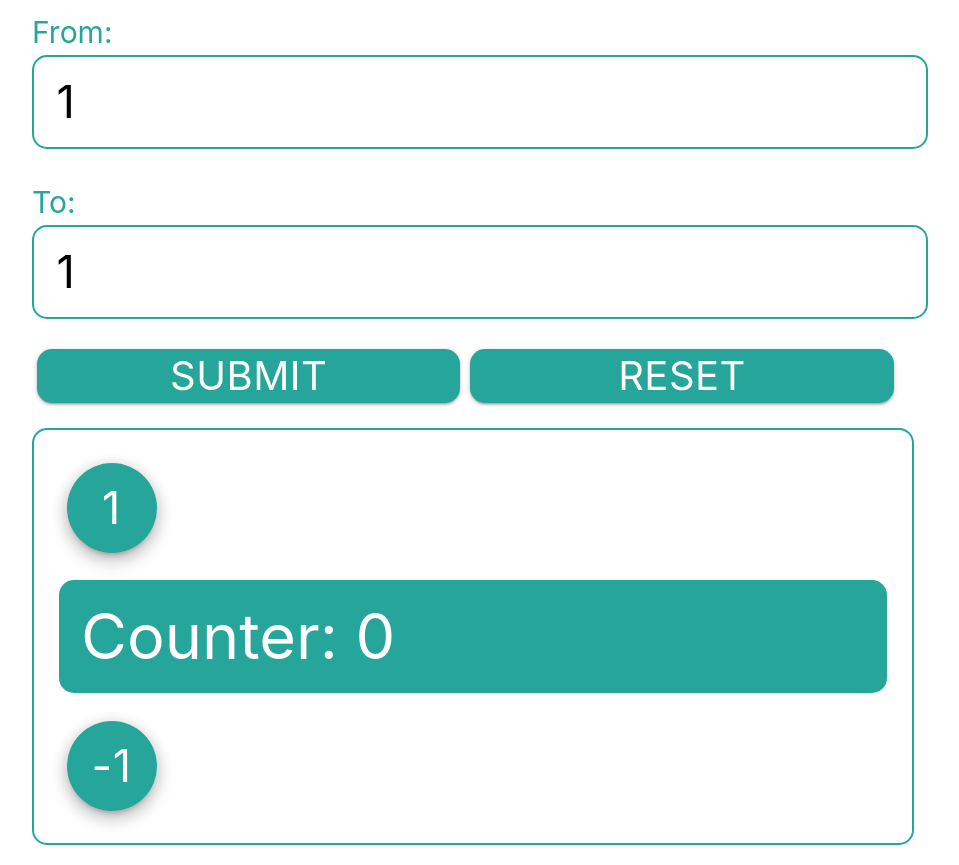
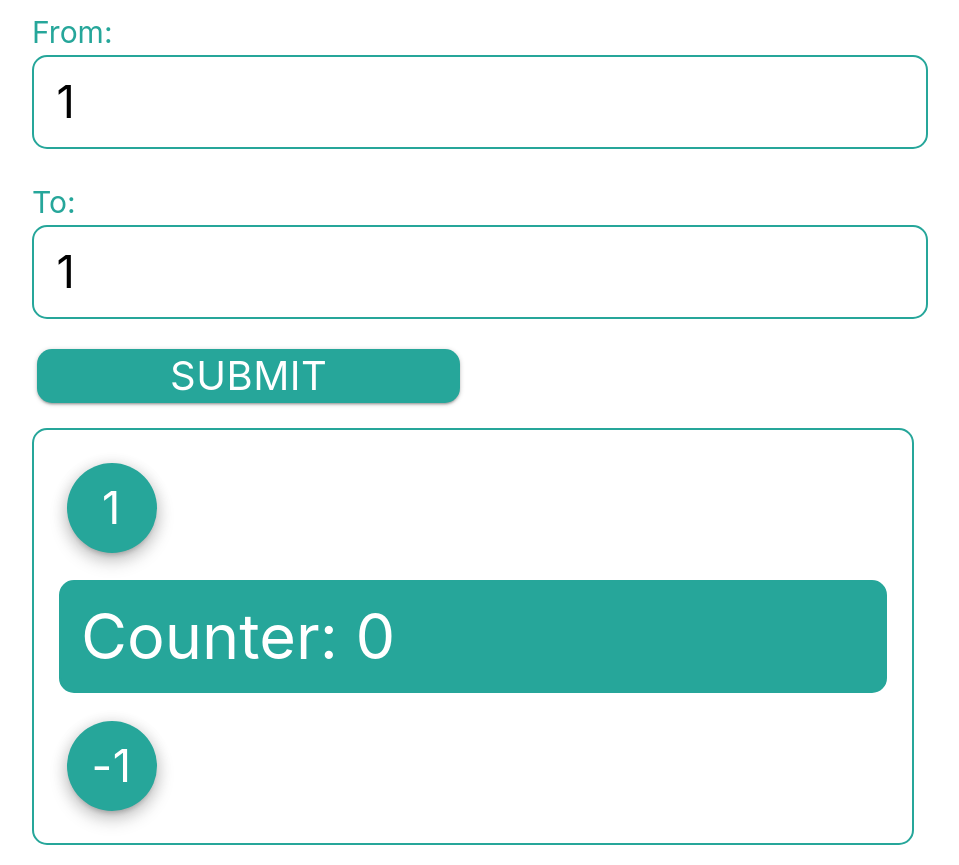
Before and after one commit to likejean/homework-4, a React (Create React App) app: page / in a window 1280 px wide. Shown: the whole page, without its empty margins (167-1126 px from the left). Built offline with nearby package versions, Linux system fonts and the light colour scheme.

Commit message:
Deleted defected Reset Hooks state and button

```diff
--- a/src/components/Counter.js
+++ b/src/components/Counter.js
@@ -1,5 +1,5 @@
 import React, {useState} from 'react';
-import {Button} from 'react-materialize';
+import { Button } from 'react-materialize';
 
 
 export default props => {
@@ -10,17 +10,14 @@ export default props => {
     const handleButtonClick = e => {
         let step = parseInt(e.target.getAttribute('step'));
         setCounter(counter + step);
-        if (props.resetClick) {
-            props.setResetClick(false);
-            setCounter(0);
-        }
+        e.preventDefault();
     }
     return (
         <div className="container">
             <div className="row counter">
                 {negBtn.map(el => <Button className="col-5 z-depth-3" onClick={handleButtonClick} step={el}
                                           name="subtract" key={el}>{el}</Button>)}
-                <h1 className="col-2 counter-label">Counter: {props.resetClick ? 0 : counter}</h1>
+                <h1 className="col-2 counter-label">Counter: {counter}</h1>
                 {posBtn.map(el => <Button className="col-5 z-depth-3" onClick={handleButtonClick} step={-el}
                                           name="add" key={-el}>{-el}</Button>)}
 
--- a/src/components/Main.js
+++ b/src/components/Main.js
@@ -17,7 +17,6 @@ export default () => {
         });
     const [ buttonMap, setButtonMap ] = useState([1]);
     const [ error, setError ] = useState('');
-    const [ resetClick, setResetClick ] = useState(false);
 
     const handleRangeChange = e => {
         const { name, value } = e.target;
@@ -67,26 +66,25 @@ export default () => {
             default:
                 break;
         }
+        e.preventDefault();
     }
 
-    const handleCounterReset = () => setResetClick(true);
 
-    const handleSubmit = () => {
+
+    const handleSubmit = e => {
         let range = parseInt(rangeLimits.upper) - parseInt(rangeLimits.lower);
         range >= 0 ?
             setButtonMap(Array(range + 1).fill().map((__, idx) => parseInt(rangeLimits.lower) + idx))
             :
             setError('Invalid Inputs! Check if Upper Limit is Greater than Lower Limit');
+        e.preventDefault();
     }
     const props = {
         rangeLimits: rangeLimits,
         buttonMap: buttonMap,
         error: error,
-        resetClick: resetClick,
-        setResetClick: setResetClick,
         handleRangeChange: handleRangeChange,
-        handleSubmit: handleSubmit,
-        handleCounterReset: handleCounterReset
+        handleSubmit: handleSubmit
     }
     return (
         <React.Fragment>
--- a/src/components/Range.js
+++ b/src/components/Range.js
@@ -1,8 +1,7 @@
 import React from 'react';
-import {Button, TextInput} from 'react-materialize';
+import { Button } from 'react-materialize';
 
 export default props => {
-    console.log()
     return (
         <div id="inputs" className='container'>
             <label>From: </label>
@@ -35,16 +34,16 @@ export default props => {
                 type="submit"
                 onClick={ props.handleSubmit }
             >SUBMIT</Button>
-            <Button
-                large
-                node="a"
-                style={{
-                    margin: 5
-                }}
-                waves="light"
-                type="submit"
-                onClick={ props.handleCounterReset }
-            >RESET</Button>
+            {/*<Button*/}
+            {/*    large*/}
+            {/*    node="a"*/}
+            {/*    style={{*/}
+            {/*        margin: 5*/}
+            {/*    }}*/}
+            {/*    waves="light"*/}
+            {/*    type="submit"*/}
+            {/*    onClick={ props.handleCounterReset }*/}
+            {/*>RESET</Button>*/}
         </div>
     )
 }
```
